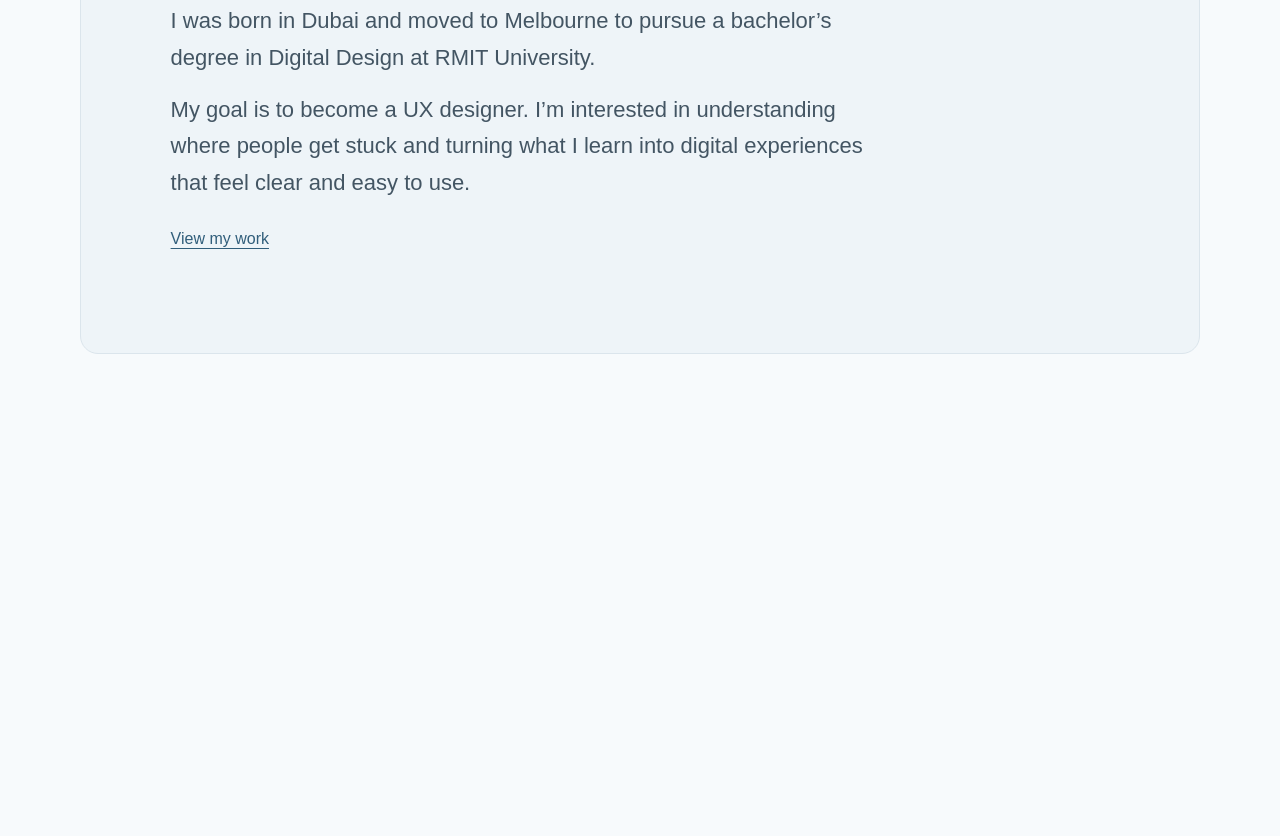
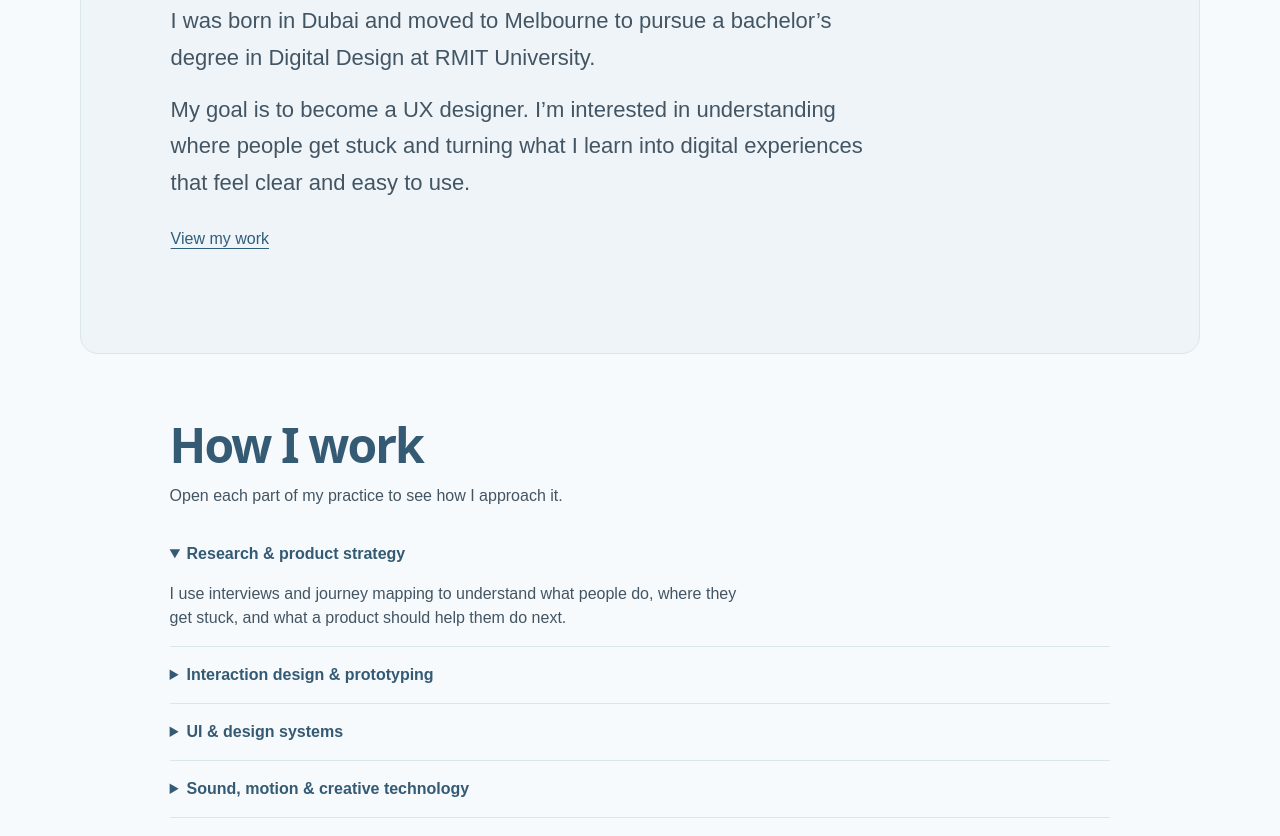
Before and after one commit to amatullah892/Amatullah_Portfolio, a plain HTML site: page about.html in a window 1280 px wide. Shown: the part 358-1194 px from the top of the page. Before the commit the page ends 800 px from the top, so only its background shows below. Drawn offline with Linux system fonts and the light colour scheme.

Commit message:
Restore How I work and soften About headings

```diff
--- a/about.html
+++ b/about.html
@@ -26,6 +26,17 @@
     .about-intro a { display: inline-block; margin-top: 10px; color: #315e7b; text-decoration: underline; text-underline-offset: 4px; }
     .about-intro a:focus-visible { outline: 2px solid #315e7b; outline-offset: 4px; }
     .about-content { padding: 0 20px; }
+    .about-intro h1, .bio-practice h2 { color: #345a74; }
+    .bio-practice {
+      max-width: 1120px; margin: 0 auto clamp(36px, 7vw, 90px);
+      padding: 0 clamp(24px, 7vw, 90px); color: #435563;
+    }
+    .bio-practice h2 { margin: 0 0 12px; font: 600 clamp(30px, 4.5vw, 48px)/1.12 system-ui, sans-serif; letter-spacing: -.04em; }
+    .bio-practice > p { margin: 0 0 18px; }
+    .bio-practice details { border-bottom: 1px solid #dbe5ec; }
+    .bio-practice summary { padding: 16px 0; color: #345a74; font-weight: 650; cursor: pointer; }
+    .bio-practice details p { margin: 0 0 16px; max-width: 65ch; }
+    .bio-practice summary:focus-visible { outline: 2px solid #345a74; outline-offset: 3px; }
   </style>
 </head>
 <body>
@@ -44,6 +55,14 @@
       <p>My goal is to become a UX designer. I’m interested in understanding where people get stuck and turning what I learn into digital experiences that feel clear and easy to use.</p>
       <a href="index.html#work">View my work</a>
     </section>
+    <section class="bio-practice" aria-labelledby="practice-title">
+      <h2 id="practice-title">How I work</h2>
+      <p>Open each part of my practice to see how I approach it.</p>
+      <details open><summary>Research &amp; product strategy</summary><p>I use interviews and journey mapping to understand what people do, where they get stuck, and what a product should help them do next.</p></details>
+      <details><summary>Interaction design &amp; prototyping</summary><p>I turn findings into flows and prototypes, then use feedback to test the decisions that matter most.</p></details>
+      <details><summary>UI &amp; design systems</summary><p>I carry the work through to legible interfaces, accessible interactions, and reusable visual patterns.</p></details>
+      <details><summary>Sound, motion &amp; creative technology</summary><p>Working in audio, video, and 3D gives me another way to explore how a digital experience feels and moves.</p></details>
+    </section>
   </main>
 </body>
 </html>
```
